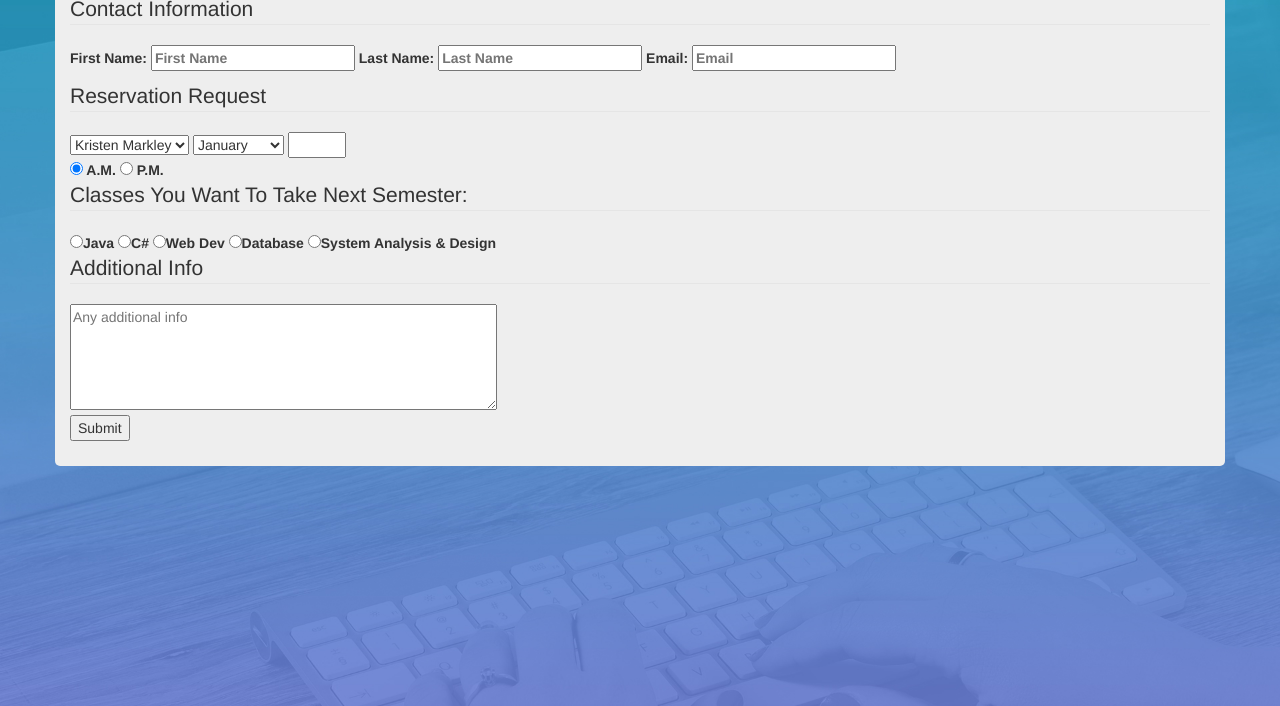
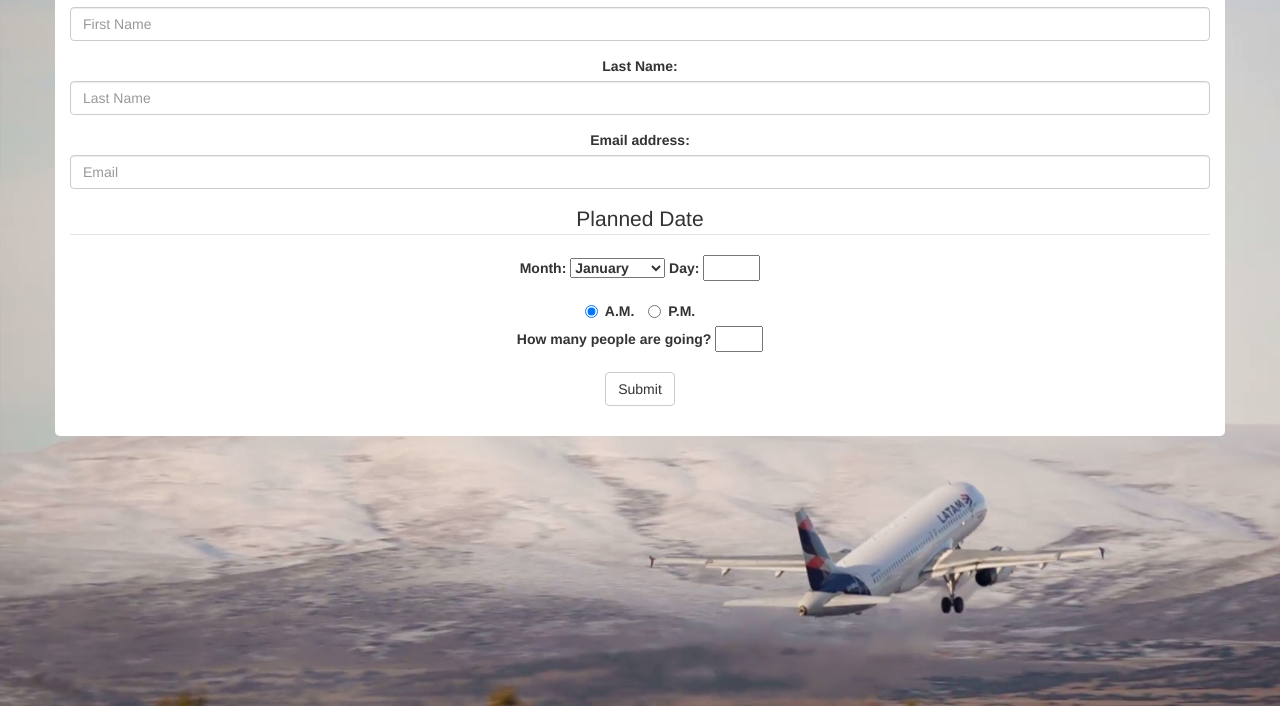
Before and after one commit to ZacharyCreedon/ZackJay, a plain HTML site: page purchase.html in a window 1280 px wide. Shown: the part 94-800 px from the top of the page. Drawn offline with nearby package versions, Linux system fonts and the light colour scheme.

Commit message:
Direct Attempt

```diff
--- a/purchase.html
+++ b/purchase.html
@@ -2,45 +2,41 @@
 <html lang="en">
   <head>
     <meta charset="utf-8">
-    <title>Forms</title>
-    <link rel="stylesheet" href="purchasestyles.css"/>
+    <meta http-equiv="X-UA-Compatible" content="IE=edge">
+    <meta name="viewport" content="width=device-width, initial-scale=1">
+    <!-- The above 3 meta tags *must* come first in the head; any other head content must come *after* these tags -->
+    <title>Bootstrap 101 Template</title>
+    <link rel="stylesheet" href="styles.css"/>
+    <!-- Bootstrap -->
     <link rel="stylesheet" href="https://maxcdn.bootstrapcdn.com/bootstrap/3.3.7/css/bootstrap.min.css" integrity="sha384-BVYiiSIFeK1dGmJRAkycuHAHRg32OmUcww7on3RYdg4Va+PmSTsz/K68vbdEjh4u" crossorigin="anonymous">
-    <!--
-    Name:       Zachary Creedon
-    Date:       04/26/2018
-    Assignment: Git Traveling
-    -->
+    <style> body {background-image:url(airplane.png);
+      background-size: cover;
+      background-attachment: fixed;}
+      </style>
   </head>
-  <body>
-    <div class="container">
-		<h2>Advising Appointment</h2>
+  <body class="purchase">
+    <div class="container" style="background-color:white">
       <form method="get" action="thankyou.html">
         <fieldset>
-          <legend>
-            Contact Information
-          </legend>
-          <label for="fName">
-            First Name:
-            <input id="fName" type="text" placeholder="First Name" name="fName" required/>
-          </label>
-          <label for="lName">
-            Last Name:
-            <input id="lName" type="text" placeholder="Last Name" name="lName"/>
-          </label>
-          <label for="Email">
-            Email:
-            <input id="Email" type="email" placeholder="Email" name ="Email" required/>
-          </label>
+          <legend>Contact Info</legend>
+          <div class="form-group">
+            <label for="fName">First Name:</label>
+            <input type="text" name="fName" class="form-control" id="fName" placeholder="First Name" required>
+          </div>
+          <div class="form-group">
+            <label for="lName">Last Name:</label>
+            <input type="text" name="lName" class="form-control" id="lName" placeholder="Last Name" required>
+          </div>
+          <div class="form-group">
+            <label for="Email">Email address:</label>
+            <input type="email" name="email" class="form-control" id="Email" placeholder="Email" required>
+          </div>
           </fieldset>
           <fieldset>
-          <legend>
-            Reservation Request
-          </legend>
-          <select name="advisor">
-            <option value="markley">Kristen Markley</option>
-            <option value="ford">Tiffany Ford</option>
-            <option value="riley">Renee Riley</option>
-          </select>
+            <legend>Planned Date</legend>
+            <div class="form-group">
+              <label>
+                Month:
                 <select name="month">
                   <option>January</option>
                   <option>February</option>
@@ -55,45 +51,35 @@
                   <option>November</option>
                   <option>December</option>
                 </select>
+              </label>
+              <label>
+                Day:
                 <input type="number" name="day" min="1" max="31">
-          <section>
-            <label class="time">
-              <input type="radio" name="ampm" value="A.M." checked> A.M.
               </label>
-            <label class="time">
-              <input type="radio" name="ampm" value="P.M."> P.M.
+            </div>
+            <div class="radio-inline">
+              <label>
+                <input type="radio" name="amPm" id="AM" value="AM" checked>
+                A.M.
               </label>
-          </section>
+            </div>
+            <div class="radio-inline">
+              <label>
+                <input type="radio" name="amPm" id="PM" value="PM">
+                P.M.
+              </label>
+            </div>
+            <div class="form-group">
+              <label>
+                How many people are going?
+                <input type="number" name="people" min="1" max="8">
+              </label>
+            </div>
           </fieldset>
-        <fieldset>
-          <legend>
-            Classes You Want To Take Next Semester:
-          </legend>
-          <label class="time">
-            <input type="radio" name="java" value="Java"/>Java
-          </label>
-          <label class="time">
-            <input type="radio" name="csharp" value="C#"/>C#
-          </label>
-          <label class="time">
-            <input type="radio" name="webdev" value="Web Dev"/>Web Dev
-          </label>
-          <label class="time">
-            <input type="radio" name="sql" value="Database"/>Database
-          </label>
-          <label class="time">
-            <input type="radio" name="sad" value="System Analysis & Design"/>System Analysis & Design
-          </label>
-        </fieldset>
-        <fieldset>
-          <legend>
-            Additional Info
-          </legend>
-          <textarea name="extra info" rows="5" cols="50" placeholder="Any additional info"></textarea>
-        </fieldset>
-        <input class="submit" type="submit" value="Submit">
+          <button type="submit" class="btn btn-default" style="margin-bottom:5px;">Submit</button>
+
       </form>
+      <script src="https://maxcdn.bootstrapcdn.com/bootstrap/3.3.7/js/bootstrap.min.js" integrity="sha384-Tc5IQib027qvyjSMfHjOMaLkfuWVxZxUPnCJA7l2mCWNIpG9mGCD8wGNIcPD7Txa" crossorigin="anonymous"></script>
     </div>
-    <script src="https://maxcdn.bootstrapcdn.com/bootstrap/3.3.7/js/bootstrap.min.js" integrity="sha384-Tc5IQib027qvyjSMfHjOMaLkfuWVxZxUPnCJA7l2mCWNIpG9mGCD8wGNIcPD7Txa" crossorigin="anonymous"></script>
   </body>
 </html>
--- a/styles.css
+++ b/styles.css
@@ -97,3 +97,18 @@
   font-family: sans-serif;
 }
   /* all above this line belongs to Index.html */
+  /* Below this line belongs to purchase.html */
+
+.purchase {
+  background-image:url(airplane.png);
+  background-size: cover;
+  background-attachment: fixed;
+}
+.container {
+  margin:auto;
+  width:80%;
+  background-color: #eeeeee;
+  padding:25px;
+  border-radius: 5px;
+  margin-bottom: 10px;
+}
```
Also changed, not shown: Oldpurchase.html (added, +99 -0 lines), thankyou.html (+14 -2 lines), airplane.png (added), index.html (line endings or trailing spaces), resstyles.css (line endings or trailing spaces), 1 other file. Lines whose indentation alone changed are shown as unchanged.
